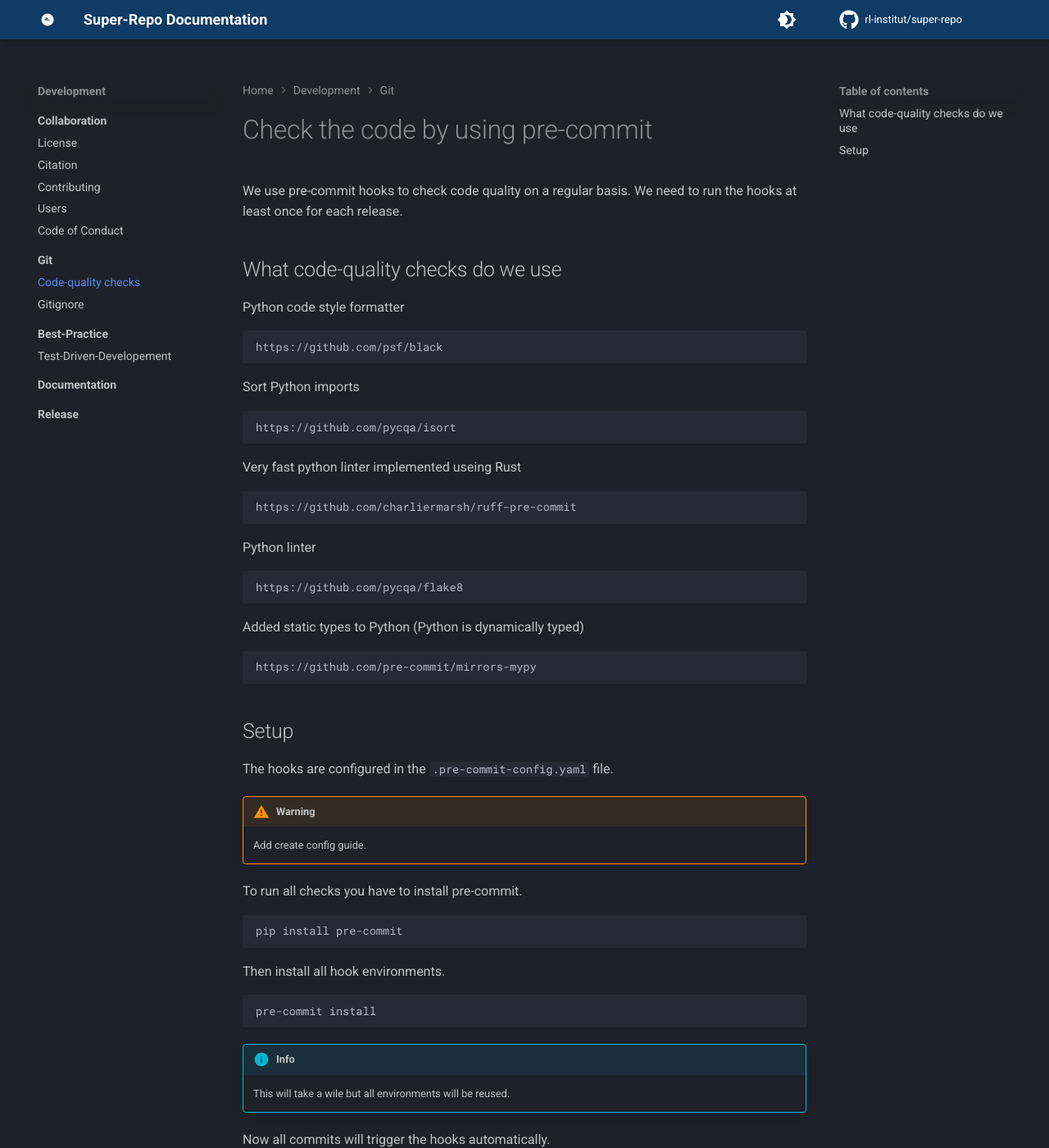
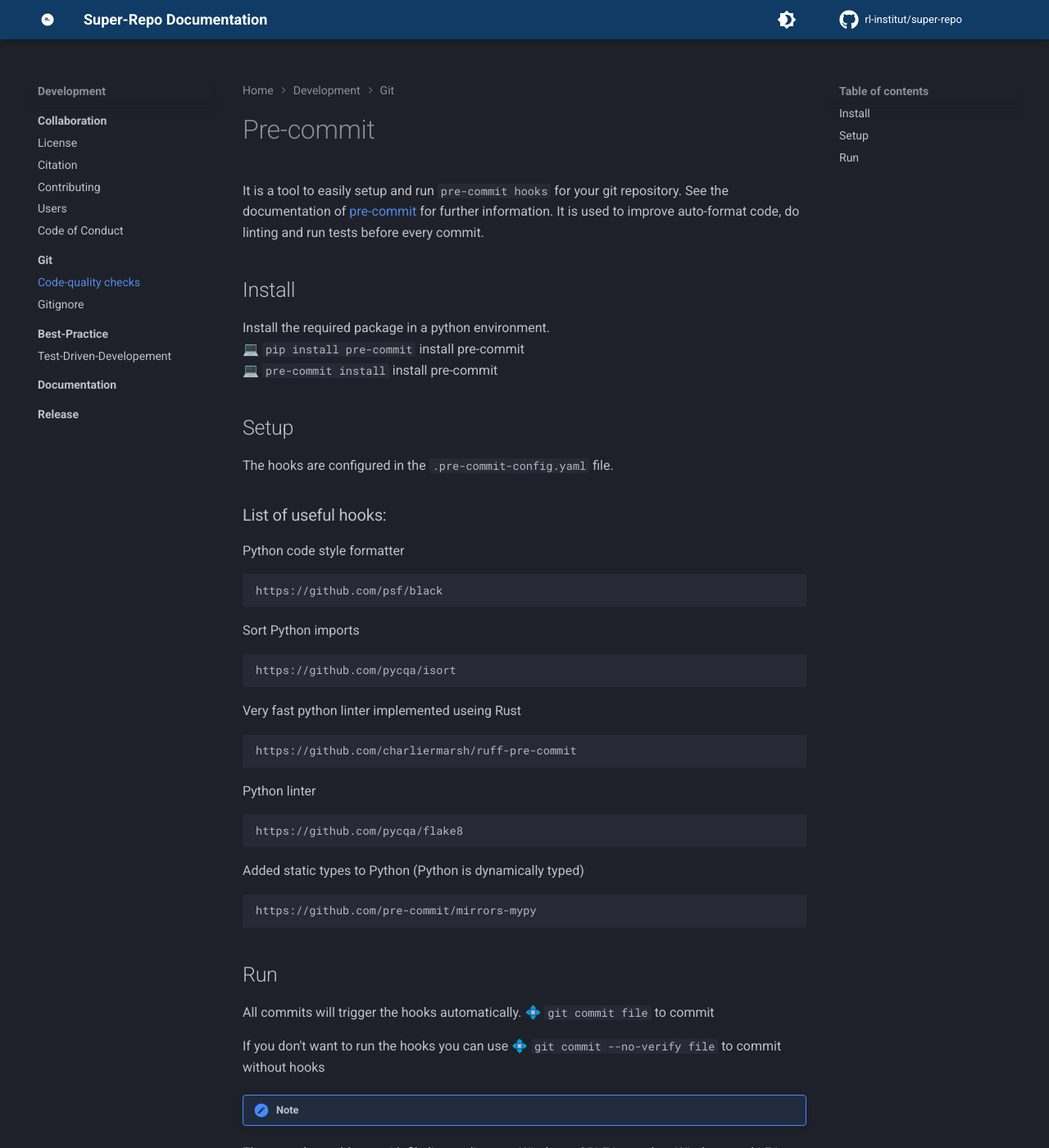
Before and after one commit to rl-institut/super-repo, an MkDocs documentation site: the page built from docs/development/git/pre-commit.md, in a window 1280 px wide and 1400 px high. Shown: the whole window at 82% size. Built offline with MkDocs 1.6.1 and Material for MkDocs 9.7.7, drawn with Linux system fonts in a browser that asks for light colours; comment, search, counter and statistics services are not loaded; the version menu is left out; some of the changed text lies outside the part shown.

Commit message:
Update pre commit documentation #30

```diff
--- a/docs/development/git/pre-commit.md
+++ b/docs/development/git/pre-commit.md
@@ -1,10 +1,20 @@
-# Check the code by using pre-commit
+# Pre-commit
 
+It is a tool to easily setup and run `pre-commit hooks` for your git repository.
+See the documentation of [pre-commit](https://pre-commit.com/) for further information.
+It is used to improve auto-format code, do linting and run tests before every commit.
 
-We use pre-commit hooks to check code quality on a regular basis.
-We need to run the hooks at least once for each release.
+## Install
 
-## What code-quality checks do we use
+Install the required package in a python environment. <br>
+💻 `pip install pre-commit` install pre-commit <br>
+💻 `pre-commit install` install pre-commit
+
+## Setup
+
+The hooks are configured in the `.pre-commit-config.yaml` file.
+
+### List of useful hooks:
 
 Python code style formatter
 
@@ -26,37 +36,17 @@ Added static types to Python (Python is dynamically typed)
 
     https://github.com/pre-commit/mirrors-mypy
 
-## Setup
+## Run
 
-The hooks are configured in the `.pre-commit-config.yaml` file.
+All commits will trigger the hooks automatically.
+💠 `git commit file` to commit
 
-!!! Warning
-    Add create config guide.
-
-
-To run all checks you have to install pre-commit.
-
-    pip install pre-commit
-
-Then install all hook environments.
-
-    pre-commit install
-
-!!! Info
-    This will take a wile but all environments will be reused.
-
-Now all commits will trigger the hooks automatically.
-
-    git commit -m "Commit" some-file
-
-If you dont want to run the hooks you can either deactevate them or use:
-
-    git commit --no-verify -m "Your commit message"
+If you don't want to run the hooks you can use
+💠 `git commit --no-verify file` to commit without hooks
 
 !!! Note
-   There can be problems with file line endings on Windows, CRLF is used on Windows and LF is used on Linux.
-   LF is also maintained on platforms like GitHub.
+There can be problems with file line endings on Windows, CRLF is used on Windows and LF is used on Linux.
+LF is also maintained on platforms like GitHub.
 
-To runn the hooks on all files in your repository use:
-
-    pre-commit run --all-files
+To run the hooks on all files in your repository use:
+💻 `pre-commit run --all-files`
```
